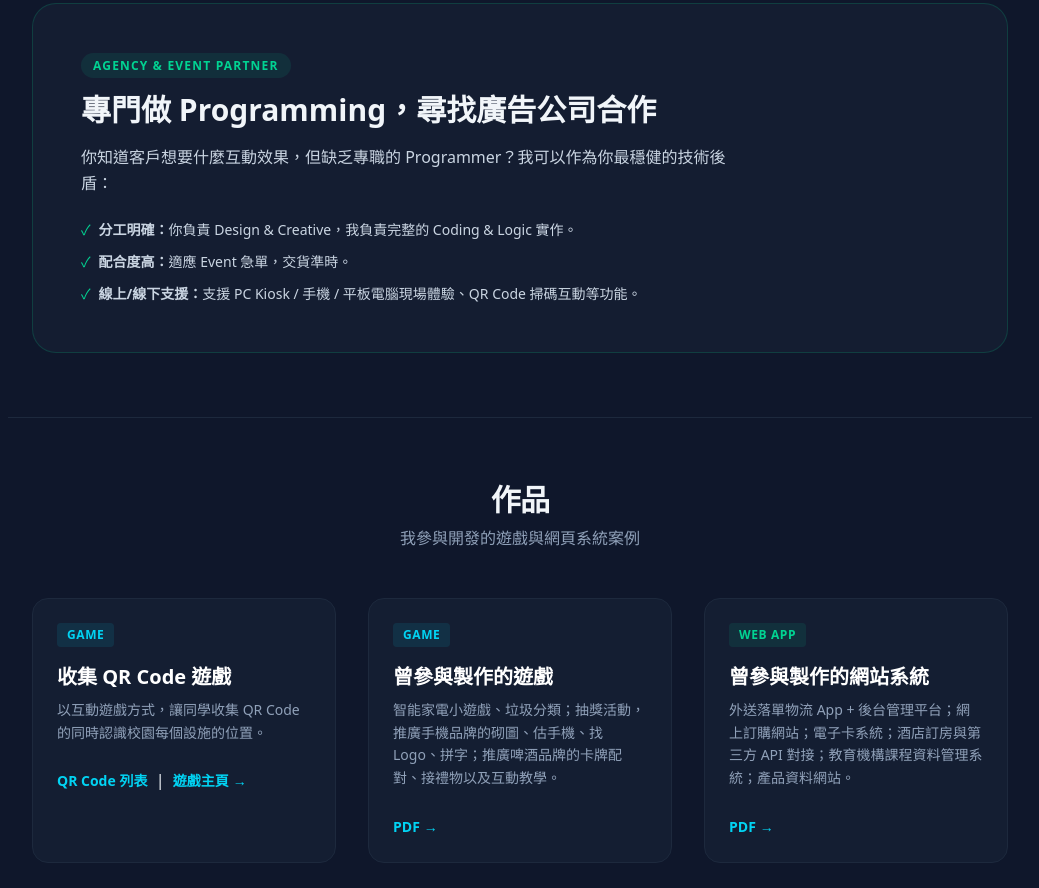
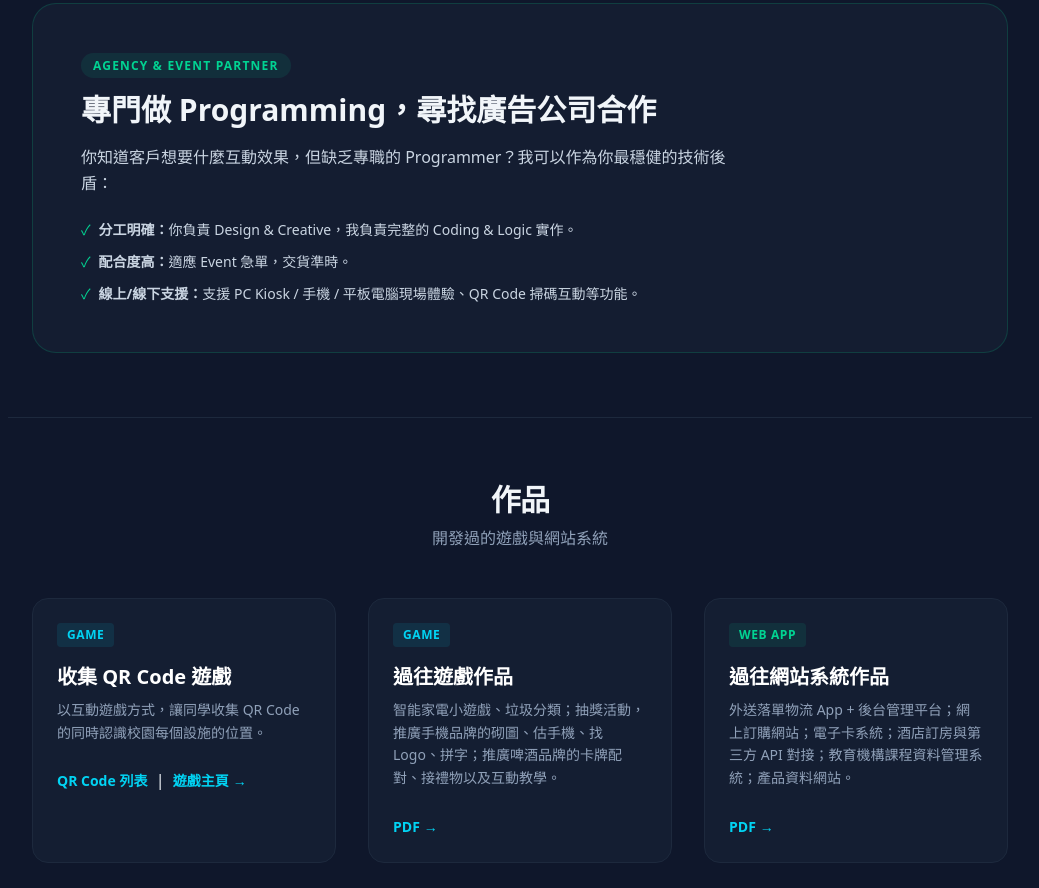
Before and after one commit to sonicwong/sonicwong.github.io, a plain HTML site: page index.html in a window 1280 px wide. Shown: the part 1766-2654 px from the top of the page, without its empty margins (120-1159 px from the left). Drawn offline with nearby package versions, Linux system fonts and the light colour scheme.

Commit message:
Update text.

```diff
--- a/index.html
+++ b/index.html
@@ -74,8 +74,7 @@
             <p class="text-slate-400 mt-2">專攻 Coding 與技術實作，完美接應你或貴司 UI/UX 設計師的 Draft / Design 圖</p>
         </div>
         <div class="grid md:grid-cols-2 gap-6">
-            <div class="bg-gradient-to-b from-slate-800/80 to-slate-800/20 p-6 rounded-2xl border border-emerald-500/30 relative overflow-hidden">
-                <div class="absolute top-0 right-0 bg-emerald-500 text-slate-950 text-xs font-bold px-3 py-1 rounded-bl-lg">主打服務</div>
+            <div class="bg-slate-800/20 p-6 rounded-2xl border border-slate-800/30">
                 <div class="text-3xl mb-4">🎮</div>
                 <h3 class="font-bold text-xl mb-2 text-emerald-400">互動小遊戲</h3>
                 <p class="text-slate-300 text-sm leading-relaxed">
@@ -191,7 +190,7 @@
     <section id="portfolio" class="max-w-5xl mx-auto px-6 py-16 border-t border-slate-800">
         <div class="text-center mb-12">
             <h2 class="text-3xl font-bold tracking-tight">作品</h2>
-            <p class="text-slate-400 mt-2">我參與開發的遊戲與網頁系統案例</p>
+            <p class="text-slate-400 mt-2">開發過的遊戲與網站系統</p>
         </div>
 
         <div class="grid md:grid-cols-3 gap-8">
@@ -215,7 +214,7 @@
                 <div class="flex justify-between items-start mb-4">
                     <span class="text-xs font-semibold uppercase tracking-wider text-cyan-400 bg-cyan-400/10 px-2.5 py-1 rounded">Game</span>
                 </div>
-                <h3 class="text-xl font-bold text-white group-hover:text-emerald-400 transition">曾參與製作的遊戲</h3>
+                <h3 class="text-xl font-bold text-white group-hover:text-emerald-400 transition">過往遊戲作品</h3>
                 <p class="text-slate-400 mt-2 text-sm leading-relaxed">智能家電小遊戲、垃圾分類；抽獎活動，推廣手機品牌的砌圖、估手機、找 Logo、拼字；推廣啤酒品牌的卡牌配對、接禮物以及互動教學。</p>
                 <div class="mt-6">
                     <a href="https://drive.google.com/file/d/1OpJJraTSVh5DIdZeHrL7625Gt7H9STbQ/view?usp=sharing" target="_blank" class="inline-flex items-center gap-1 text-sm font-semibold text-cyan-400 hover:text-cyan-300 transition">
@@ -227,7 +226,7 @@
                 <div class="flex justify-between items-start mb-4">
                     <span class="text-xs font-semibold uppercase tracking-wider text-emerald-400 bg-emerald-400/10 px-2.5 py-1 rounded">Web App</span>
                 </div>
-                <h3 class="text-xl font-bold text-white group-hover:text-emerald-400 transition">曾參與製作的網站系統</h3>
+                <h3 class="text-xl font-bold text-white group-hover:text-emerald-400 transition">過往網站系統作品</h3>
                 <p class="text-slate-400 mt-2 text-sm leading-relaxed">外送落單物流 App + 後台管理平台；網上訂購網站；電子卡系統；酒店訂房與第三方 API 對接；教育機構課程資料管理系統；產品資料網站。</p>
                 <div class="mt-6">
                     <a href="https://drive.google.com/file/d/1a1YdJ7clzm1Ck9g6NUH5hSdWjnFdi-c-/view?usp=sharing" target="_blank" class="inline-flex items-center gap-1 text-sm font-semibold text-cyan-400 hover:text-cyan-300 transition">
```
